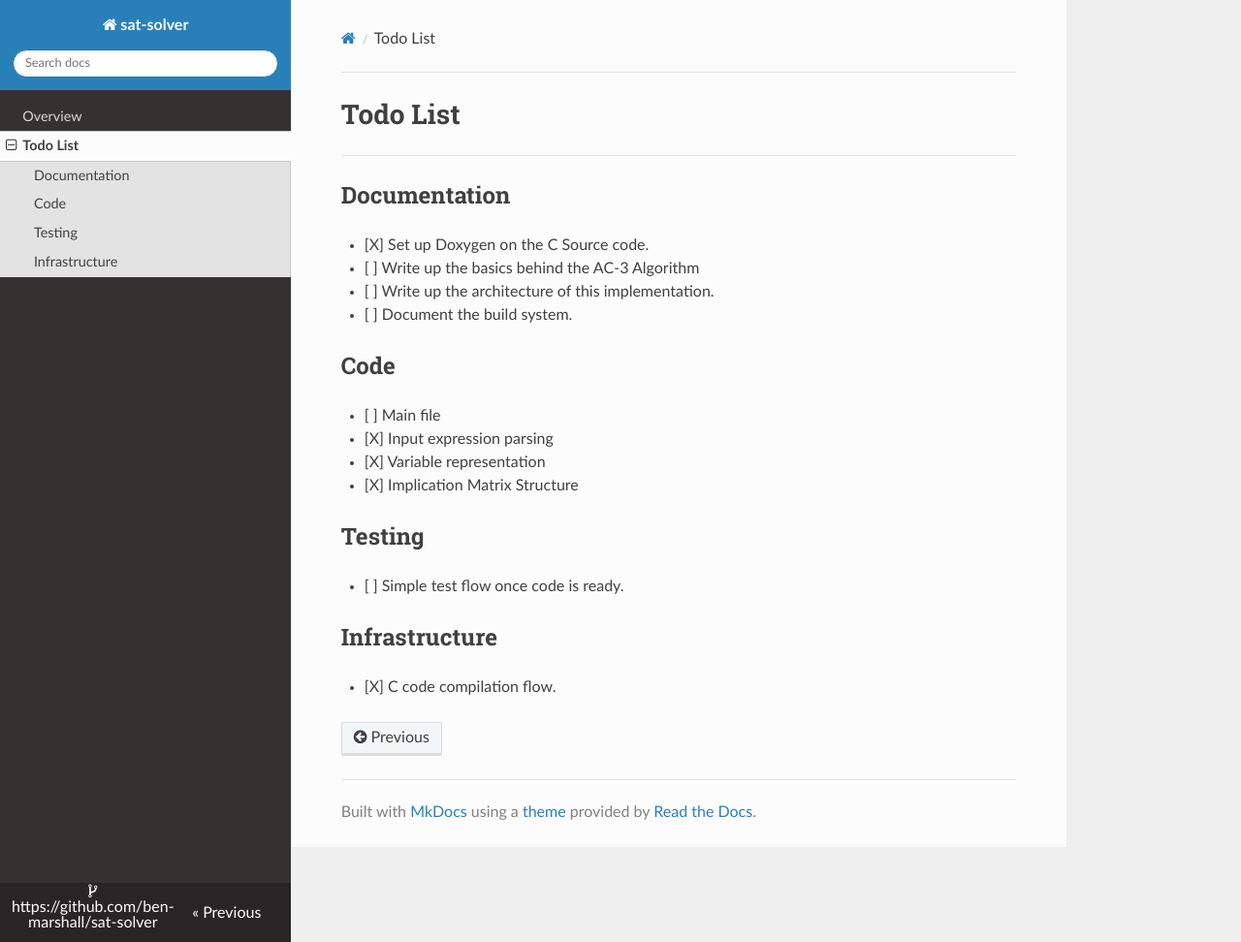
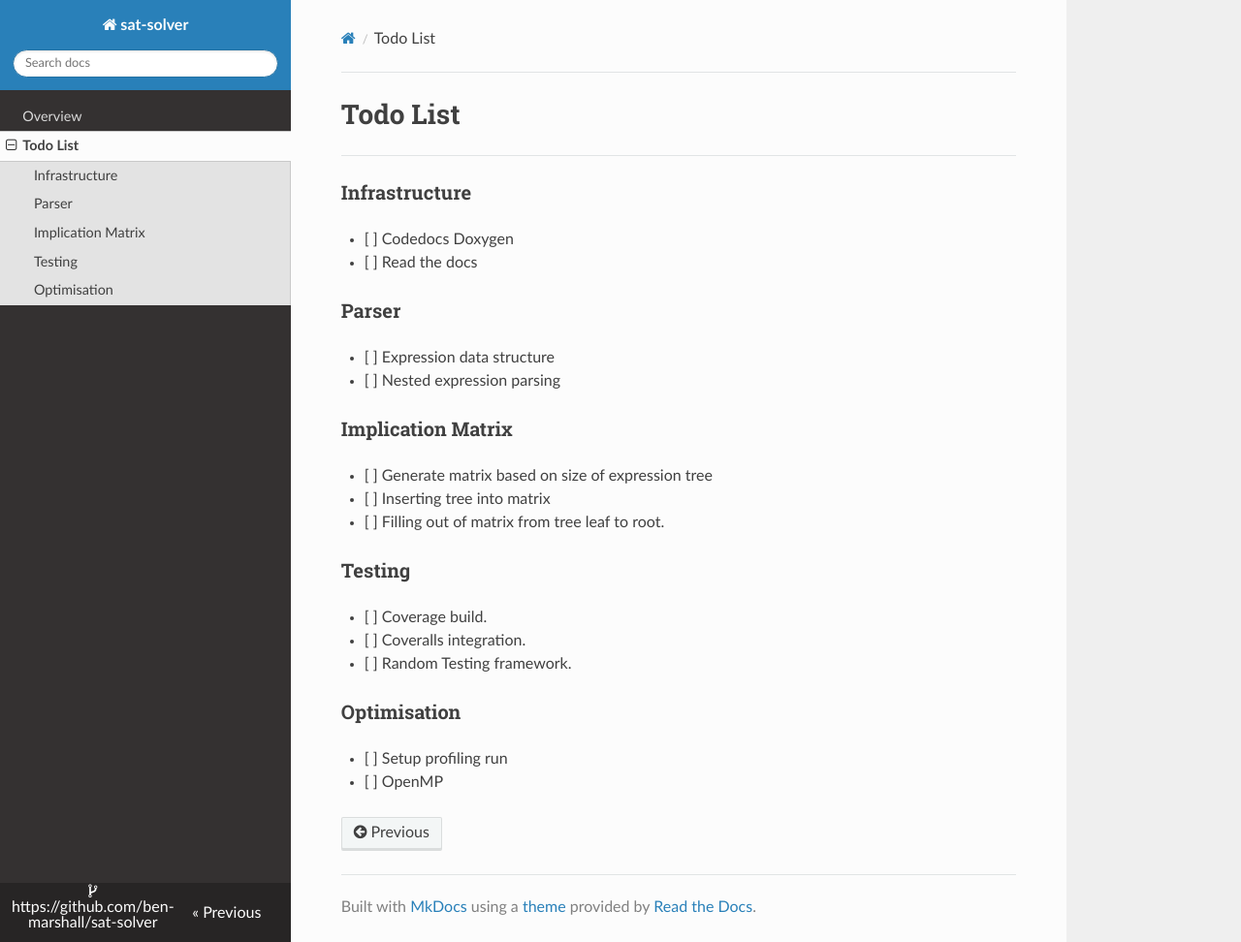
Before and after one commit to ben-marshall/sat-solver, an MkDocs documentation site: the page built from docs/todo.md, in a window 1280 px wide and 972 px high. Shown: the whole window at 97% size. Built offline with MkDocs 1.6.1, drawn with Linux system fonts in a browser that asks for light colours; nearby versions of some CDN libraries; old or Windows-style settings are respelled for this version of MkDocs.

Commit message:
Update todo

```diff
--- a/docs/todo.md
+++ b/docs/todo.md
@@ -3,24 +3,25 @@
 
 ---
 
-## Documentation
 
-- [X] Set up Doxygen on the C Source code.
-- [ ] Write up the basics behind the AC-3 Algorithm
-- [ ] Write up the architecture of this implementation.
-- [ ] Document the build system.
+### Infrastructure
+- [ ] Codedocs Doxygen
+- [ ] Read the docs
 
-## Code
+### Parser
+- [ ] Expression data structure
+- [ ] Nested expression parsing
 
-- [ ] Main file
-- [X] Input expression parsing
-- [X] Variable representation
-- [X] Implication Matrix Structure
+### Implication Matrix
+- [ ] Generate matrix based on size of expression tree
+- [ ] Inserting tree into matrix
+- [ ] Filling out of matrix from tree leaf to root.
 
-## Testing
+### Testing
+- [ ] Coverage build.
+- [ ] Coveralls integration.
+- [ ] Random Testing framework.
 
-- [ ] Simple test flow once code is ready.
-
-## Infrastructure
-
-- [X] C code compilation flow.
+### Optimisation
+- [ ] Setup profiling run
+- [ ] OpenMP
```
